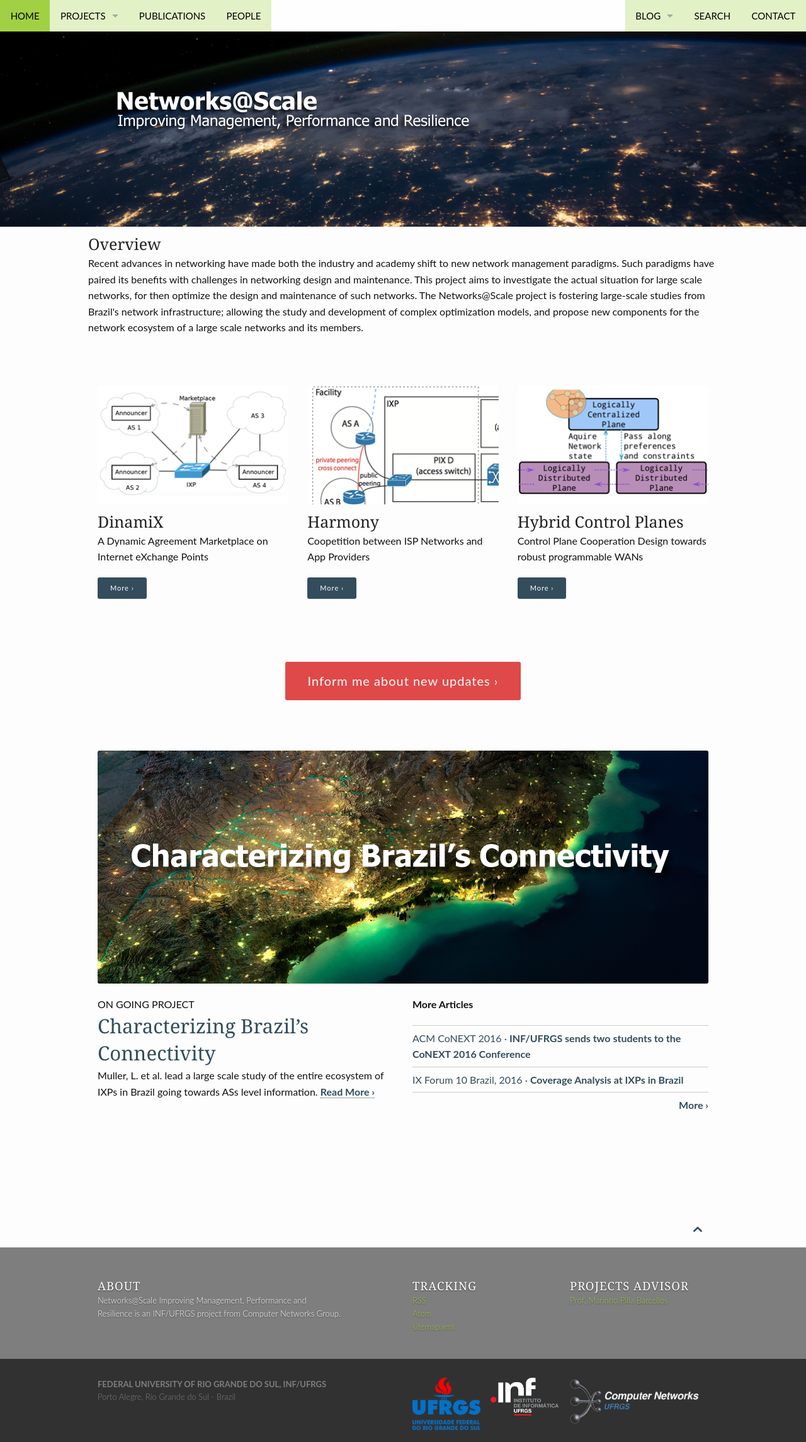
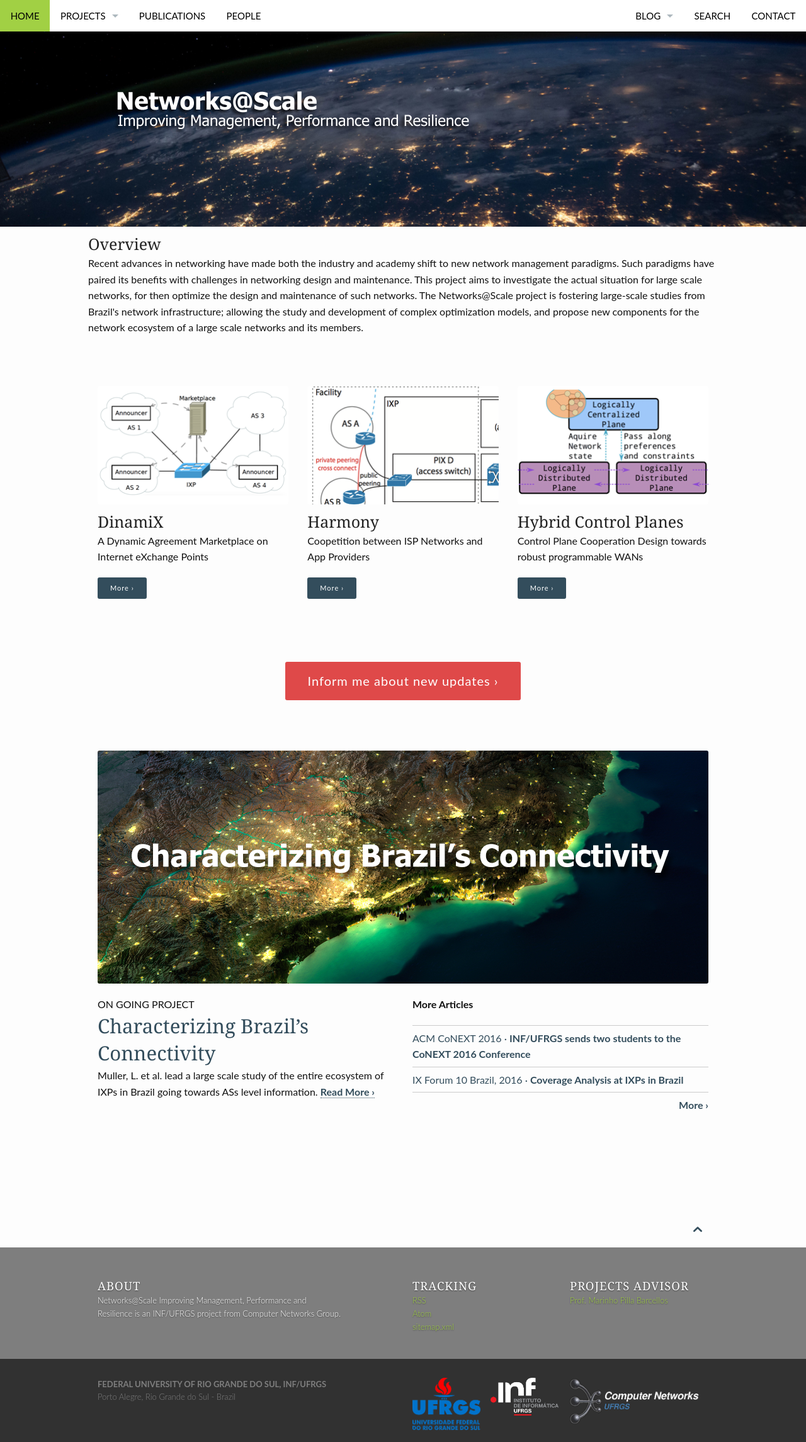
Before and after one commit to ufrgs-networks-group/networks-at-scale, a Jekyll site: the page built from pages/pages-root-folder/index.md, in a window 1280 px wide. Shown: the whole page at 63% size. Built offline with Jekyll 4.4.1, drawn with Linux system fonts in a browser that asks for light colours.

Commit message:
Removed transparency from top menubar

```diff
--- a/_sass/_04_settings_global.scss
+++ b/_sass/_04_settings_global.scss
@@ -1372,7 +1372,7 @@ $table-head-bg: $grey-2;
 // $include-html-top-bar-classes: $include-html-classes;
 
 // Background color for the top bar
-$topbar-bg-color: rgba(255,255,255,0.7);
+$topbar-bg-color: #fff;
 $topbar-bg: $topbar-bg-color;
 
 // Height and margin
```
